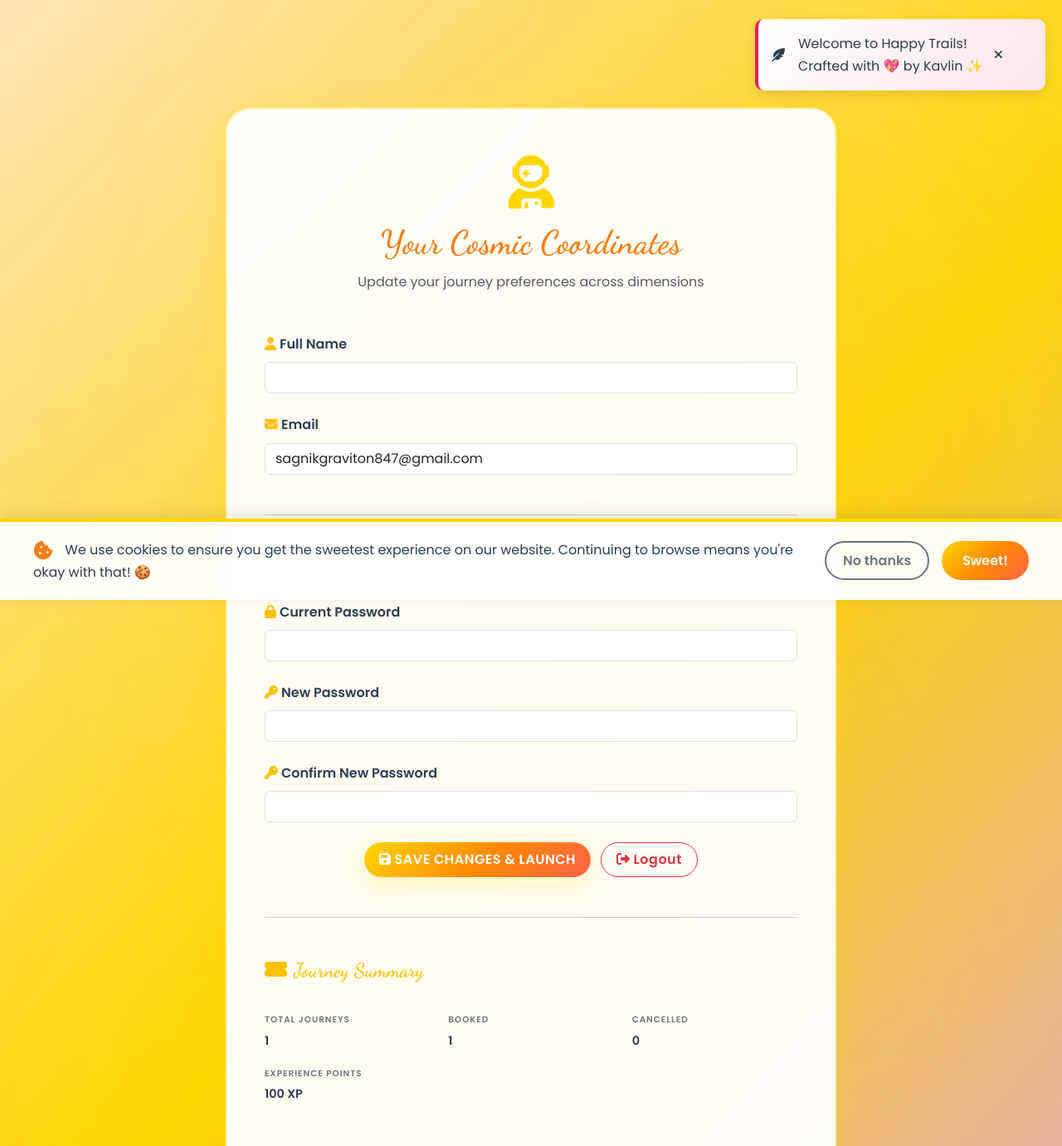
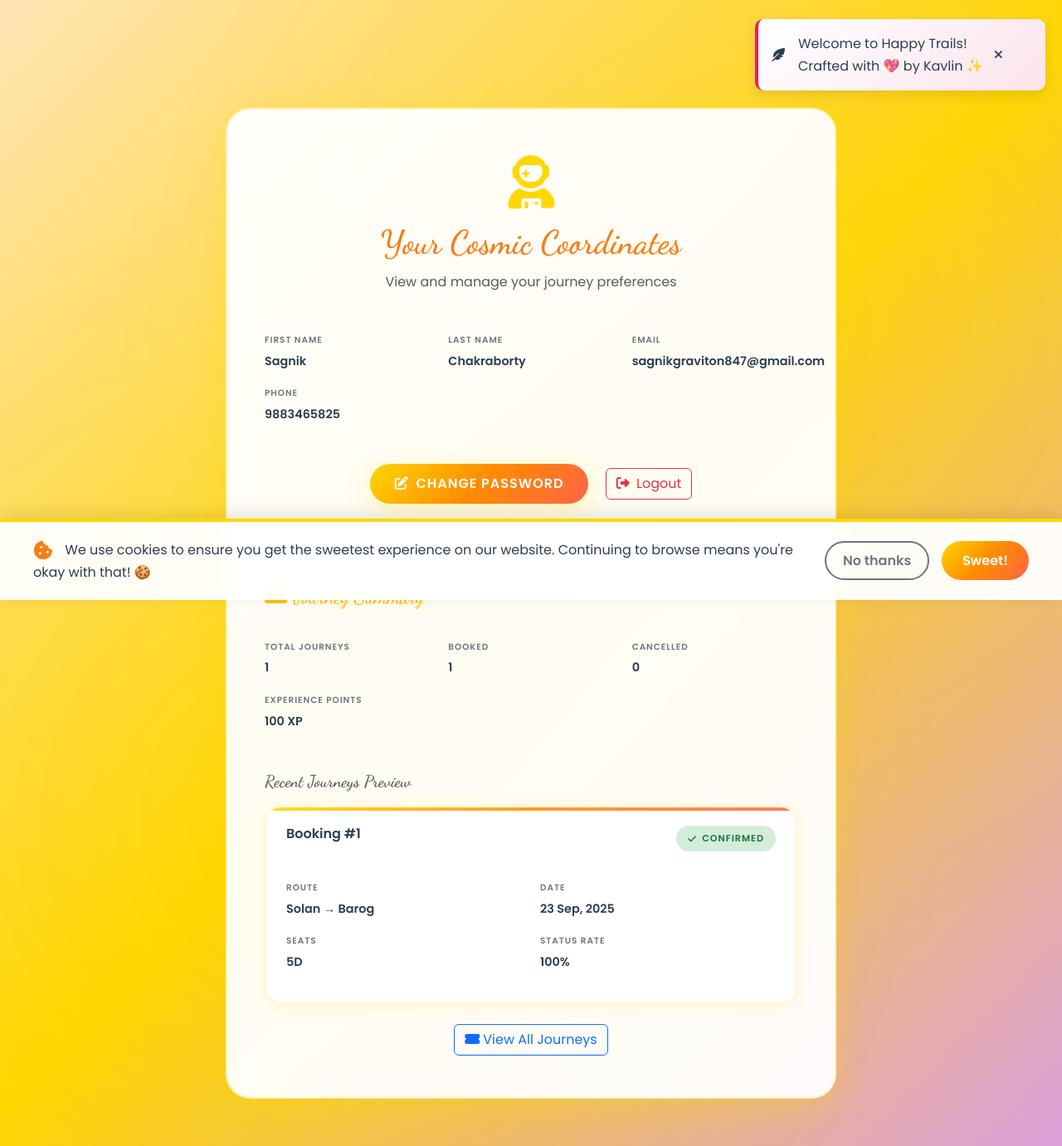
Before and after one commit to Kavlin-Kaur/Happy-Trails, a Flask app: page /profile in a window 1280 px wide. Shown: the part 77-1458 px from the top of the page at 83% size. Run offline with Flask 3, Linux system fonts and the light colour scheme; a user stored in the database is signed in; some libraries are stand-ins or nearby versions.

Commit message:
updated profile section

```diff
--- a/app.py
+++ b/app.py
@@ -1462,10 +1462,9 @@ def profile():
     # Always fetch user's bookings for the summary section
     user_bookings = Booking.query.filter_by(user_id=current_user.id).order_by(Booking.booking_date.desc()).all()
     if request.method == "POST":
-        full_name = request.form.get("name", "").strip()
         email = request.form.get("email", "").strip().lower()
-        if not full_name or not email:
-            flash("Name and email cannot be empty, cosmic traveler.", "danger")
+        if not email:
+            flash("email cannot be empty, cosmic traveler.", "danger")
             return redirect(url_for("profile"))
         # Email uniqueness
         if email != current_user.email:
@@ -1473,12 +1472,7 @@ def profile():
                 flash("That email is already charting another journey.", "danger")
                 return redirect(url_for("profile"))
         # Split full name into first/last (simple but works for most cases)
-        name_parts = full_name.split()
-        first_name = name_parts[0] if name_parts else ""
-        last_name = " ".join(name_parts[1:]) if len(name_parts) > 1 else ""
         # Update user fields
-        current_user.first_name = first_name
-        current_user.last_name = last_name
         current_user.email = email
         # Add these columns first (see below)
         # Password change
--- a/templates/profile.html
+++ b/templates/profile.html
@@ -4,6 +4,7 @@
 
 {% block extra_css %}
 <style>
+
     .profile-hero {
         background: var(--gradient-sunset);
         padding: 130px 0 60px;
@@ -103,6 +104,28 @@
         letter-spacing: .5px;
         padding: 8px 18px;
     }
+
+    /* ... (paste your full <style> block here unchanged) ... */
+    .edit-form { display: none; }
+    .view-mode .edit-form { display: block; }
+    .edit-btn { margin: 20px 0; }
+
+    .modal-content {
+        border-radius: 30px;
+        border: 2px solid rgba(255,215,0,0.25);
+        box-shadow: var(--shadow-strong);
+    }
+    .modal-header {
+        background: var(--gradient-soft);
+        border-bottom: none;
+        border-radius: 30px 30px 0 0;
+    }
+    .modal-title {
+        color: var(--deep-yellow);
+    }
+    .modal-body {
+        padding: 40px;
+    }
 </style>
 {% endblock %}
 
@@ -112,46 +135,41 @@
         <div class="row justify-content-center">
             <div class="col-lg-8 col-md-10">
                 <div class="profile-card">
-                    <div class="text-center">
+
+                    <div class="text-center mb-5">
                         <i class="fas fa-user-astronaut profile-icon"></i>
                         <h2 class="script-font mb-2">Your Cosmic Coordinates</h2>
-                        <p class="text-muted mb-5">Update your journey preferences across dimensions</p>
+                        <p class="text-muted">View and manage your journey preferences</p>
                     </div>
 
-                    <form method="POST" action="{{ url_for('profile') }}">
-                        <div class="mb-4">
-                            <label for="name" class="form-label fw-semibold"><i class="fas fa-user text-warning me-1"></i>Full Name</label>
-                            <input type="text" class="form-control" id="name" name="name" value="{{ current_user.name }}" required>
+                    <!-- Read-only Profile Info -->
+                    <div class="info-grid mb-5">
+                        <div class="info-item">
+                            <div class="label">First Name</div>
+                            <div class="value">{{ current_user.first_name }}</div>
                         </div>
+                        <div class="info-item">
+                            <div class="label">Last Name</div>
+                            <div class="value">{{ current_user.last_name }}</div>
+                        </div>
+                        <div class="info-item">
+                            <div class="label">Email</div>
+                            <div class="value">{{ current_user.email }}</div>
+                        </div>
+                        <div class="info-item">
+                            <div class="label">Phone</div>
+                            <div class="value">{{ current_user.phone or 'Not provided' }}</div>
+                        </div>
+                    </div>
 
-                        <div class="mb-4">
-                            <label for="email" class="form-label fw-semibold"><i class="fas fa-envelope text-warning me-1"></i>Email</label>
-                            <input type="email" class="form-control" id="email" name="email" value="{{ current_user.email }}" required>
-                        </div>
-
-
-
-                        <hr class="my-5">
-
-                        <h4 class="mb-4 script-font text-warning">Change Password</h4>
-                        <div class="mb-4">
-                            <label for="old_password" class="form-label fw-semibold"><i class="fas fa-lock text-warning me-1"></i>Current Password</label>
-                            <input type="password" class="form-control" id="old_password" name="old_password">
-                        </div>
-                        <div class="mb-4">
-                            <label for="new_password" class="form-label fw-semibold"><i class="fas fa-key text-warning me-1"></i>New Password</label>
-                            <input type="password" class="form-control" id="new_password" name="new_password">
-                        </div>
-                        <div class="mb-4">
-                            <label for="confirm_password" class="form-label fw-semibold"><i class="fas fa-key text-warning me-1"></i>Confirm New Password</label>
-                            <input type="password" class="form-control" id="confirm_password" name="confirm_password">
-                        </div>
-
-                        <div class="actions justify-content-center">
-                            <button type="submit" class="btn btn-primary"><i class="fas fa-save me-1"></i>Save Changes & Launch</button>
-                            <a href="{{ url_for('logout') }}" class="btn btn-outline-danger"><i class="fas fa-sign-out-alt me-1"></i>Logout</a>
-                        </div>
-                    </form>
+                    <div class="text-center mb-5">
+                        <button type="button" class="btn btn-primary" data-bs-toggle="modal" data-bs-target="#editProfileModal">
+                            <i class="fas fa-edit me-1"></i> Change Password
+                        </button>
+                        <a href="{{ url_for('logout') }}" class="btn btn-outline-danger ms-3">
+                            <i class="fas fa-sign-out-alt me-1"></i> Logout
+                        </a>
+                    </div>
 
                     <hr class="my-5">
 
@@ -222,4 +240,47 @@
         </div>
     </div>
 </section>
+
+<!-- Edit Profile Modal -->
+<div class="modal fade" id="editProfileModal" tabindex="-1" aria-labelledby="editProfileModalLabel" aria-hidden="true">
+    <div class="modal-dialog modal-dialog-centered modal-lg">
+        <div class="modal-content">
+            <div class="modal-header">
+                <h5 class="modal-title script-font" id="editProfileModalLabel">Edit Your Cosmic Coordinates</h5>
+                <button type="button" class="btn-close" data-bs-dismiss="modal" aria-label="Close"></button>
+            </div>
+            <div class="modal-body">
+                <form method="POST" action="{{ url_for('profile') }}">
+
+                    <div class="mb-4">
+                        <label for="email" class="form-label fw-semibold"><i class="fas fa-envelope text-warning me-1"></i>Email</label>
+                        <input type="email" class="form-control" id="email" name="email" value="{{ current_user.email }}" required>
+                    </div>
+
+                    <hr class="my-3">
+
+                    <h5 class="script-font text-warning mb-4">Change Password (Optional)</h5>
+                    <div class="mb-4">
+                        <label for="old_password" class="form-label fw-semibold"><i class="fas fa-lock text-warning me-1"></i>Current Password</label>
+                        <input type="password" class="form-control" id="old_password" name="old_password" placeholder="Required only if changing password">
+                    </div>
+                    <div class="mb-4">
+                        <label for="new_password" class="form-label fw-semibold"><i class="fas fa-key text-warning me-1"></i>New Password</label>
+                        <input type="password" class="form-control" id="new_password" name="new_password">
+                    </div>
+                    <div class="mb-4">
+                        <label for="confirm_password" class="form-label fw-semibold"><i class="fas fa-key text-warning me-1"></i>Confirm New Password</label>
+                        <input type="password" class="form-control" id="confirm_password" name="confirm_password">
+                    </div>
+
+                    <div class="text-center">
+                        <button type="submit" class="btn btn-primary btn-lg px-5">
+                            <i class="fas fa-save me-1"></i> Save Changes
+                        </button>
+                    </div>
+                </form>
+            </div>
+        </div>
+    </div>
+</div>
 {% endblock %}
```
Also changed, not shown: instance/happytrails.db.
